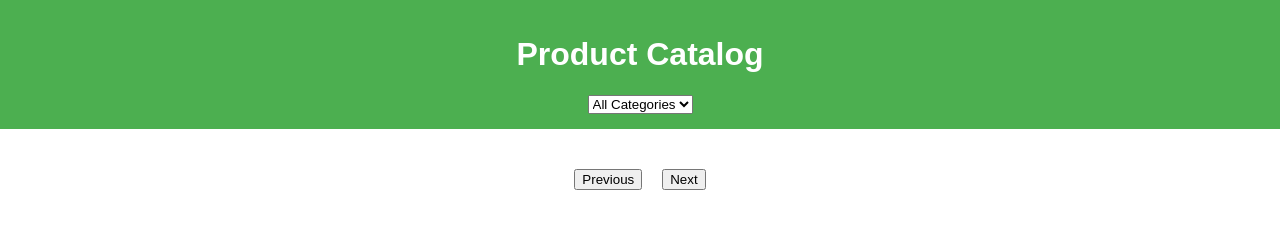
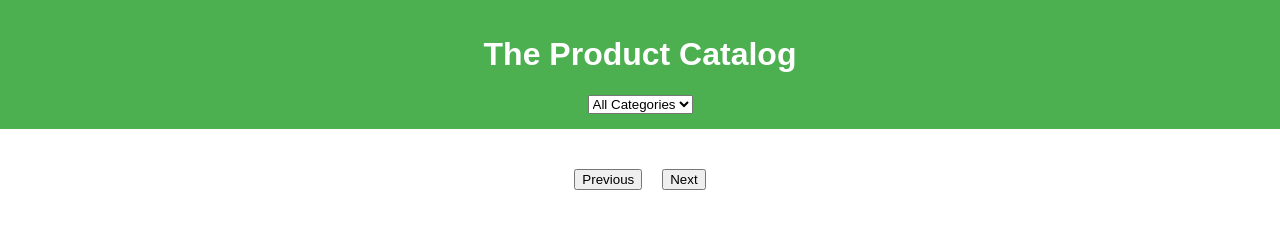
Before and after one commit to hessin2010king/online-store, a plain HTML site: page product.html in a window 1280 px wide. Drawn offline with Linux system fonts and the light colour scheme; no server answers.

Commit message:
test for heading

```diff
--- a/product.html
+++ b/product.html
@@ -8,7 +8,7 @@
 </head>
 <body>
     <header>
-        <h1>Product Catalog</h1>
+        <h1>The Product Catalog</h1>
         <nav>
             <select id="categoryFilter">
                 <option value="">All Categories</option>
```
